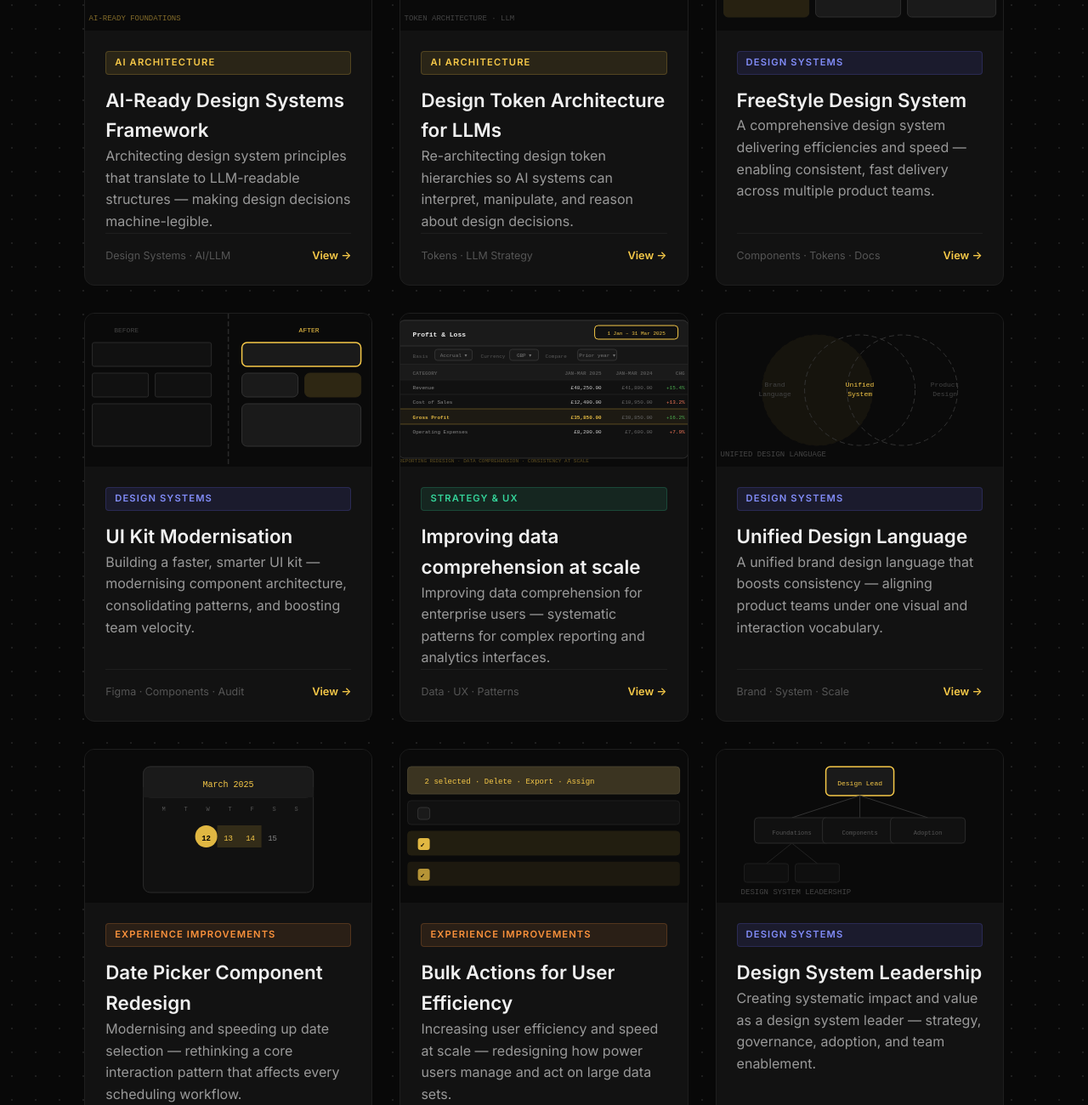
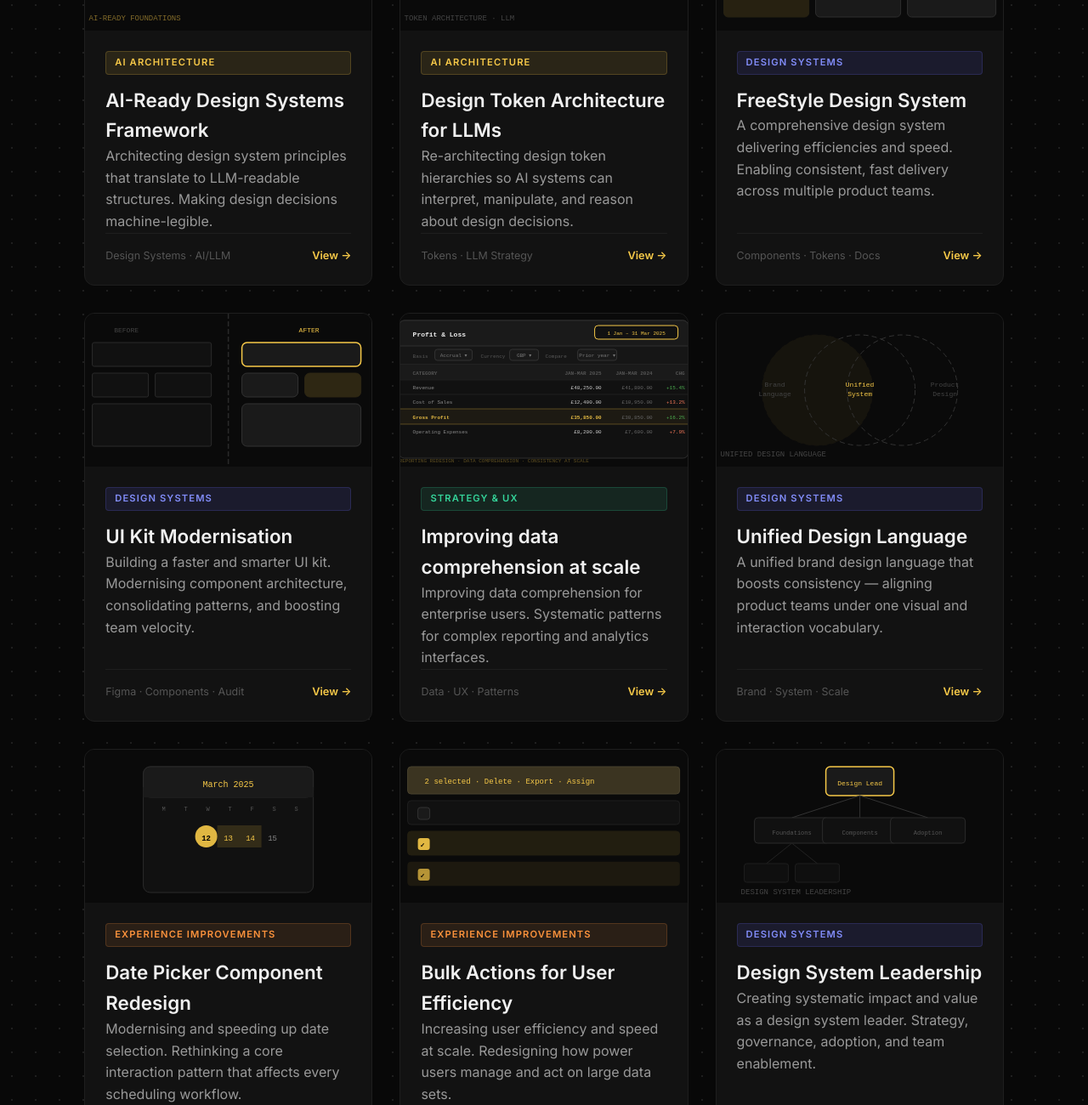
Before and after one commit to summers1981/personal-portfolio, a plain HTML site: page work.html in a window 1280 px wide. Shown: the part 960-2260 px from the top of the page at 85% size. Drawn offline with Linux system fonts and the light colour scheme.

Commit message:
Refine work page copy punctuation
Replace em-dashes with periods and commas for cleaner sentence flow across card descriptions and hero text.

Co-Authored-By: Claude Sonnet 4.6 <noreply@anthropic.com>

```diff
--- a/work.html
+++ b/work.html
@@ -39,7 +39,7 @@
       <span class="section-label fade-up fade-up-1">Portfolio</span>
       <h1 class="fade-up fade-up-2">From design systems<br>to <span class="accent-text">AI architecture</span></h1>
       <p class="fade-up fade-up-3">
-        A decade of design systems leadership, now applied to the most complex frontier in product design — building with AI.
+        A decade of design systems leadership, now applied to the most complex frontier in product design, building with AI.
       </p>
     </div>
   </section>
@@ -84,7 +84,7 @@
           <div class="card-body">
             <span class="card-tag tag-ai">AI Architecture</span>
             <h3>AI-Ready Design Systems Framework</h3>
-            <p>Architecting design system principles that translate to LLM-readable structures — making design decisions machine-legible.</p>
+            <p>Architecting design system principles that translate to LLM-readable structures. Making design decisions machine-legible.</p>
             <div class="card-footer">
               <span style="font-size:0.78rem; color:var(--text-muted);">Design Systems · AI/LLM</span>
               <span class="card-footer-link">View →</span>
@@ -153,7 +153,7 @@
           <div class="card-body">
             <span class="card-tag tag-systems">Design Systems</span>
             <h3>FreeStyle Design System</h3>
-            <p>A comprehensive design system delivering efficiencies and speed — enabling consistent, fast delivery across multiple product teams.</p>
+            <p>A comprehensive design system delivering efficiencies and speed. Enabling consistent, fast delivery across multiple product teams.</p>
             <div class="card-footer">
               <span style="font-size:0.78rem; color:var(--text-muted);">Components · Tokens · Docs</span>
               <span class="card-footer-link">View →</span>
@@ -185,7 +185,7 @@
           <div class="card-body">
             <span class="card-tag tag-systems">Design Systems</span>
             <h3>UI Kit Modernisation</h3>
-            <p>Building a faster, smarter UI kit — modernising component architecture, consolidating patterns, and boosting team velocity.</p>
+            <p>Building a faster and smarter UI kit. Modernising component architecture, consolidating patterns, and boosting team velocity.</p>
             <div class="card-footer">
               <span style="font-size:0.78rem; color:var(--text-muted);">Figma · Components · Audit</span>
               <span class="card-footer-link">View →</span>
@@ -258,7 +258,7 @@
           <div class="card-body">
             <span class="card-tag tag-strategy">Strategy & UX</span>
             <h3>Improving data comprehension at scale</h3>
-            <p>Improving data comprehension for enterprise users — systematic patterns for complex reporting and analytics interfaces.</p>
+            <p>Improving data comprehension for enterprise users. Systematic patterns for complex reporting and analytics interfaces.</p>
             <div class="card-footer">
               <span style="font-size:0.78rem; color:var(--text-muted);">Data · UX · Patterns</span>
               <span class="card-footer-link">View →</span>
@@ -327,7 +327,7 @@
           <div class="card-body">
             <span class="card-tag tag-experience">Experience Improvements</span>
             <h3>Date Picker Component Redesign</h3>
-            <p>Modernising and speeding up date selection — rethinking a core interaction pattern that affects every scheduling workflow.</p>
+            <p>Modernising and speeding up date selection. Rethinking a core interaction pattern that affects every scheduling workflow.</p>
             <div class="card-footer">
               <span style="font-size:0.78rem; color:var(--text-muted);">Component · Interaction</span>
               <span class="card-footer-link">View →</span>
@@ -359,7 +359,7 @@
           <div class="card-body">
             <span class="card-tag tag-experience">Experience Improvements</span>
             <h3>Bulk Actions for User Efficiency</h3>
-            <p>Increasing user efficiency and speed at scale — redesigning how power users manage and act on large data sets.</p>
+            <p>Increasing user efficiency and speed at scale. Redesigning how power users manage and act on large data sets.</p>
             <div class="card-footer">
               <span style="font-size:0.78rem; color:var(--text-muted);">UX · Interaction · Tables</span>
               <span class="card-footer-link">View →</span>
@@ -394,7 +394,7 @@
           <div class="card-body">
             <span class="card-tag tag-systems">Design Systems</span>
             <h3>Design System Leadership</h3>
-            <p>Creating systematic impact and value as a design system leader — strategy, governance, adoption, and team enablement.</p>
+            <p>Creating systematic impact and value as a design system leader. Strategy, governance, adoption, and team enablement.</p>
             <div class="card-footer">
               <span style="font-size:0.78rem; color:var(--text-muted);">Leadership · Strategy</span>
               <span class="card-footer-link">View →</span>
```
